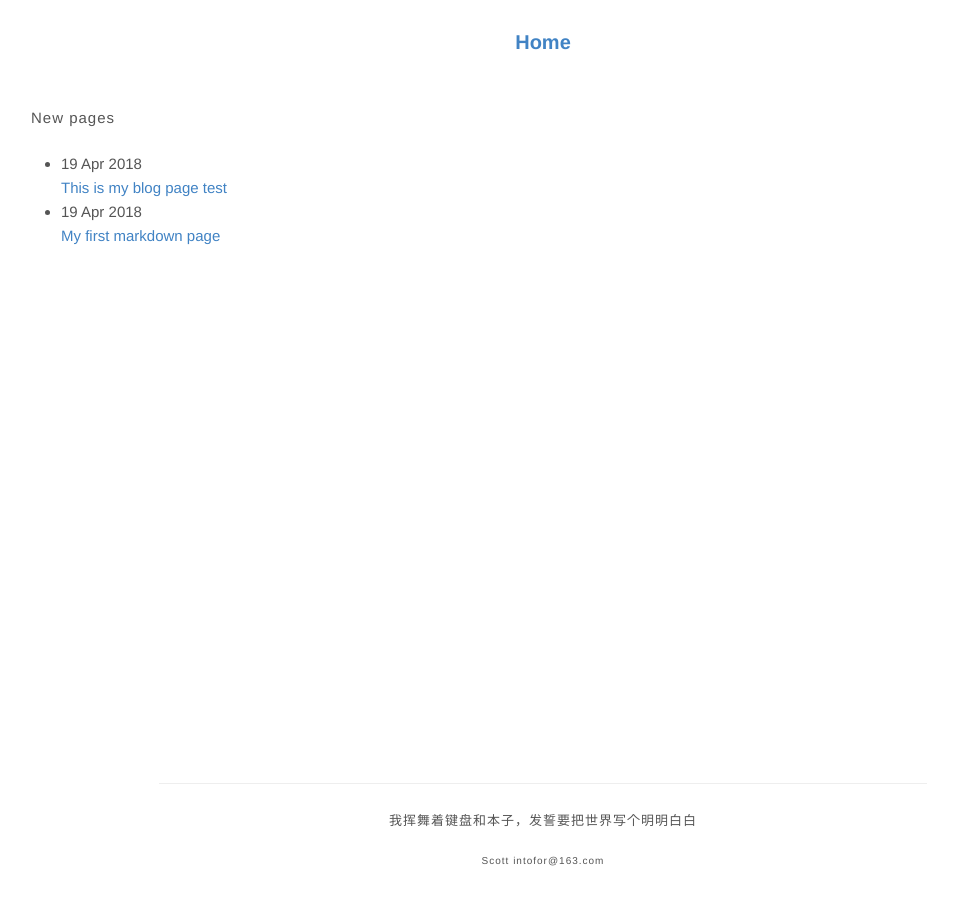
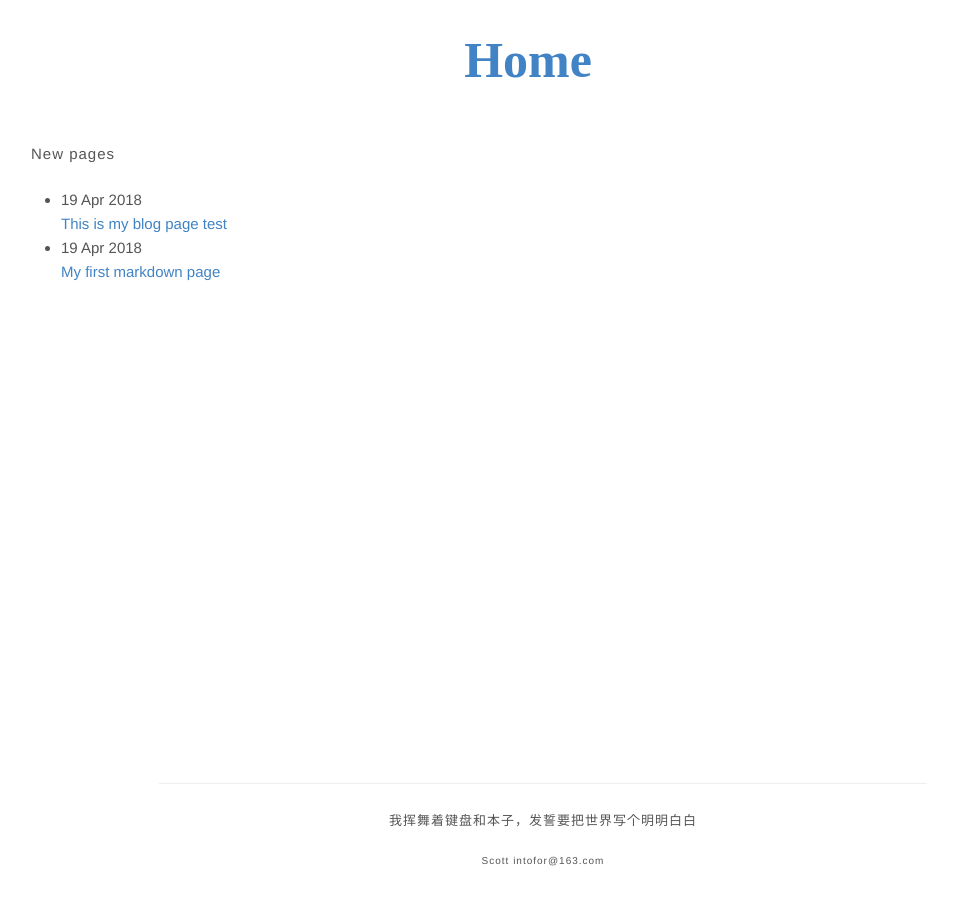
Before and after one commit to ScottGuansongLee/personal_blog, a Jekyll site: the page built from index.html, in a window 1280 px wide. Shown: the whole page, without its empty margins (97-1055 px from the left). Built offline with Jekyll 4.4.1, drawn with Linux system fonts in a browser that asks for light colours.

Commit message:
modify the font family of header

```diff
--- a/css/mystyle.css
+++ b/css/mystyle.css
@@ -29,8 +29,8 @@
         clear:both;
         text-align: center;
     }
+}
 
-}
 @media screen and (max-width: 600px){
     #footer {
         bottom: 0;
@@ -45,6 +45,13 @@
     /*background: rgb(151, 151, 64);*/
     padding: 10px;
 }
+#header a{
+    display: inline-block;
+    font-size: 2.5em;
+    margin-right: 30px;
+    text-decoration: none !important;
+    font-family: Microsoft YaHei Light;
+}
 
 #border{
     display:inline-block;
```
Also changed, not shown: 1 other file.
